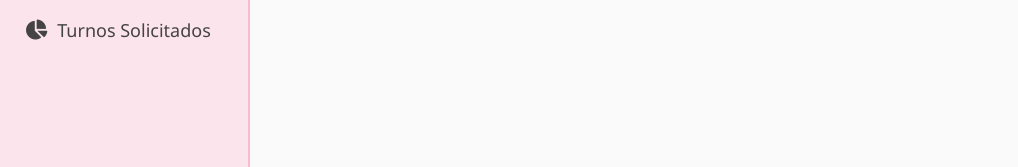
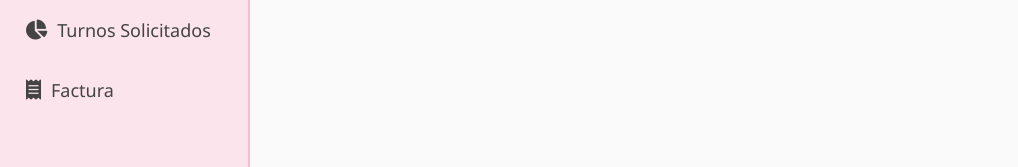
Before and after one commit to Megari94/ApiSpaWeb, a website: page Front/facturaAdmin.html in a window 1280 px wide. Shown: the part 467-634 px from the top of the page, without its empty margins (0-1018 px from the left). Drawn offline with nearby package versions, Linux system fonts and the light colour scheme; a web font is replaced by a local one.

Commit message:
Update facturaAdmin.html

```diff
--- a/Front/facturaAdmin.html
+++ b/Front/facturaAdmin.html
@@ -27,7 +27,7 @@
                 <a href="#"  id="IPAdminLink"><i class="fas fa-wallet"></i>Informe de Pagos</a>
                 <a href="#" id="ISAdminLink"><i class="fas fa-file-alt"></i>Informe de Servicios</a>
                 <a href="#" id="turnoAdminLink"><i class="fas fa-chart-pie"></i>Turnos Solicitados</a>
-                <!--a href="#" id="facturaAdminLink"><i class="fas fa-receipt"></i>Factura</a-->
+                <a href="#" id="facturaAdminLink"><i class="fas fa-receipt"></i>Factura</a>
             </div>
             <button class="logout-btn" id="logoutBtn" onclick="redirectToLogin()">Salir</button>
         </div>
```
